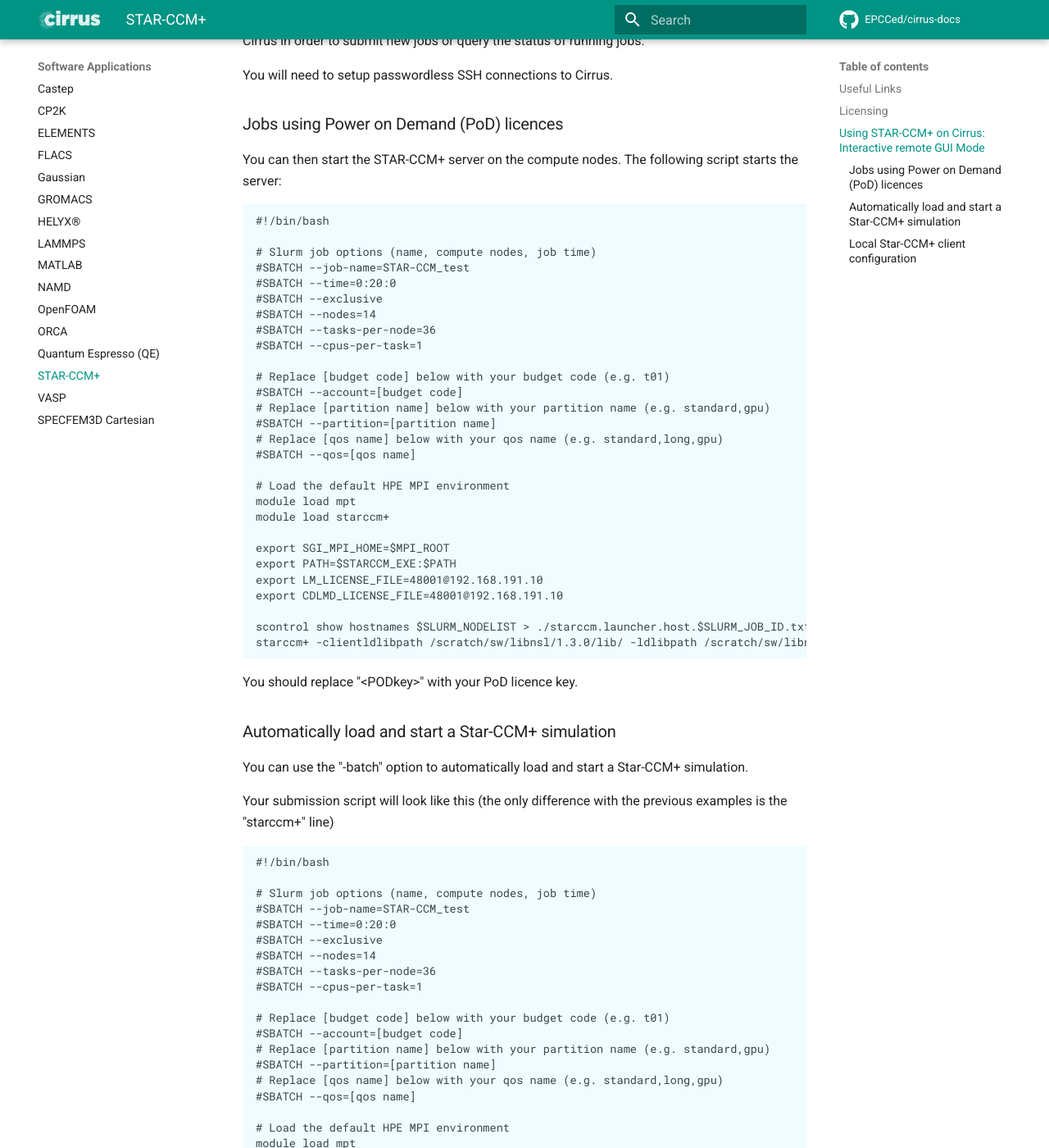
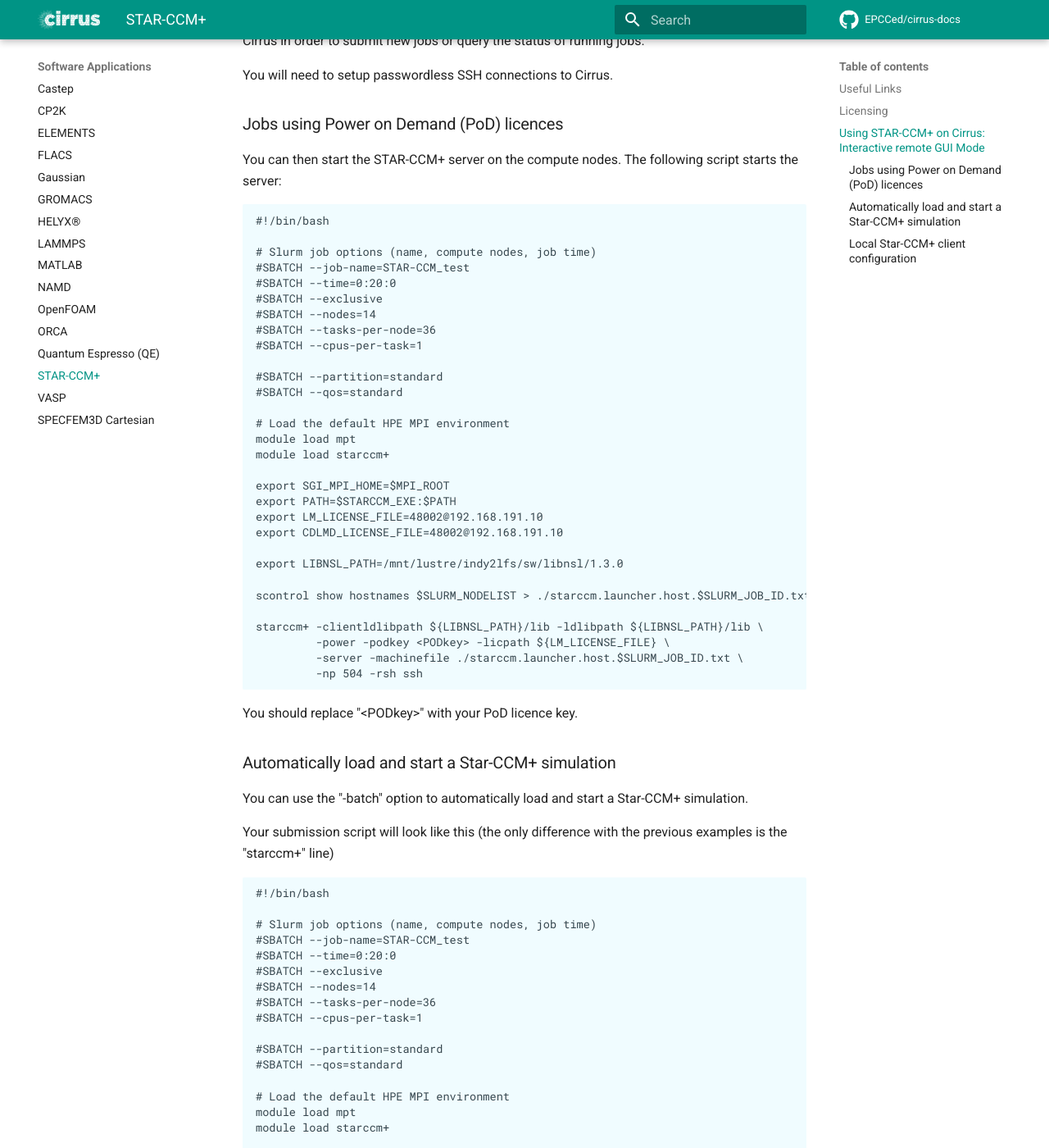
Before and after one commit to EPCCed/cirrus-docs, an MkDocs documentation site: the page built from docs/software-packages/starccm+.md, in a window 1280 px wide and 1400 px high, scrolled down 838 px. Shown: the whole window at 82% size. Built offline with MkDocs 1.6.1 and Material for MkDocs 9.7.7, drawn with Linux system fonts in a browser that asks for light colours; comment, search, counter and statistics services are not loaded; some of the changed text lies outside the part shown.

Commit message:
Update to correct internal license server address

```diff
--- a/docs/software-packages/starccm+.md
+++ b/docs/software-packages/starccm+.md
@@ -49,12 +49,8 @@
     #SBATCH --tasks-per-node=36
     #SBATCH --cpus-per-task=1
 
-    # Replace [budget code] below with your budget code (e.g. t01)
-    #SBATCH --account=[budget code]
-    # Replace [partition name] below with your partition name (e.g. standard,gpu)
-    #SBATCH --partition=[partition name]
-    # Replace [qos name] below with your qos name (e.g. standard,long,gpu)
-    #SBATCH --qos=[qos name]
+    #SBATCH --partition=standard
+    #SBATCH --qos=standard
 
     # Load the default HPE MPI environment
     module load mpt
@@ -62,11 +58,17 @@
 
     export SGI_MPI_HOME=$MPI_ROOT
     export PATH=$STARCCM_EXE:$PATH
-    export LM_LICENSE_FILE=48001@192.168.191.10
-    export CDLMD_LICENSE_FILE=48001@192.168.191.10
+    export LM_LICENSE_FILE=48002@192.168.191.10
+    export CDLMD_LICENSE_FILE=48002@192.168.191.10
+
+    export LIBNSL_PATH=/mnt/lustre/indy2lfs/sw/libnsl/1.3.0
 
     scontrol show hostnames $SLURM_NODELIST > ./starccm.launcher.host.$SLURM_JOB_ID.txt
-    starccm+ -clientldlibpath /scratch/sw/libnsl/1.3.0/lib/ -ldlibpath /scratch/sw/libnsl/1.3.0/lib/ -power -podkey <PODkey> -licpath 48001@192.168.191.10 -server -machinefile ./starccm.launcher.host.$SLURM_JOB_ID.txt -np 504 -rsh ssh
+
+    starccm+ -clientldlibpath ${LIBNSL_PATH}/lib -ldlibpath ${LIBNSL_PATH}/lib \
+	         -power -podkey <PODkey> -licpath ${LM_LICENSE_FILE} \
+	         -server -machinefile ./starccm.launcher.host.$SLURM_JOB_ID.txt \
+	         -np 504 -rsh ssh
 
 You should replace "<PODkey\>" with your PoD licence key.
 
@@ -88,12 +90,8 @@
     #SBATCH --tasks-per-node=36
     #SBATCH --cpus-per-task=1
 
-    # Replace [budget code] below with your budget code (e.g. t01)
-    #SBATCH --account=[budget code]
-    # Replace [partition name] below with your partition name (e.g. standard,gpu)
-    #SBATCH --partition=[partition name]
-    # Replace [qos name] below with your qos name (e.g. standard,long,gpu)
-    #SBATCH --qos=[qos name]
+    #SBATCH --partition=standard
+    #SBATCH --qos=standard
 
     # Load the default HPE MPI environment
     module load mpt
@@ -101,15 +99,22 @@
 
     export SGI_MPI_HOME=$MPI_ROOT
     export PATH=$STARCCM_EXE:$PATH
-    export LM_LICENSE_FILE=48001@192.168.191.10
-    export CDLMD_LICENSE_FILE=48001@192.168.191.10
+    export LM_LICENSE_FILE=48002@192.168.191.10
+    export CDLMD_LICENSE_FILE=48002@192.168.191.10
+
+    export LIBNSL_PATH=/mnt/lustre/indy2lfs/sw/libnsl/1.3.0
 
     scontrol show hostnames $SLURM_NODELIST > ./starccm.launcher.host.$SLURM_JOB_ID.txt
-    starccm+ -clientldlibpath /scratch/sw/libnsl/1.3.0/lib/ -ldlibpath /scratch/sw/libnsl/1.3.0/lib/ -power -podkey <PODkey> -licpath 48001@192.168.191.10 -batch simulation.java -machinefile ./starccm.launcher.host.$SLURM_JOB_ID.txt -np 504 -rsh ssh
+
+    starccm+ -clientldlibpath ${LIBNSL_PATH}/lib -ldlibpath ${LIBNSL_PATH}/lib \
+	         -power -podkey <PODkey> -licpath ${LM_LICENSE_FILE} \
+	         -batch simulation.java \
+	         -machinefile ./starccm.launcher.host.$SLURM_JOB_ID.txt \
+	         -np 504 -rsh ssh
 
 This script will load the file "simulation.java". You can find
 instructions on how to write a suitable "simulation.java"
-[here](https://mdx.plm.automation.siemens.com/star-ccm-plus)
+[in the Star-CCM+ documentation](https://mdx.plm.automation.siemens.com/star-ccm-plus)
 
 The file "simulation.java" must be in the same directory as your Slurm
 submission script (or you can provide a full path).
```
Also changed, not shown: other parts of docs/software-packages/starccm+.md (+1 -1 lines).
